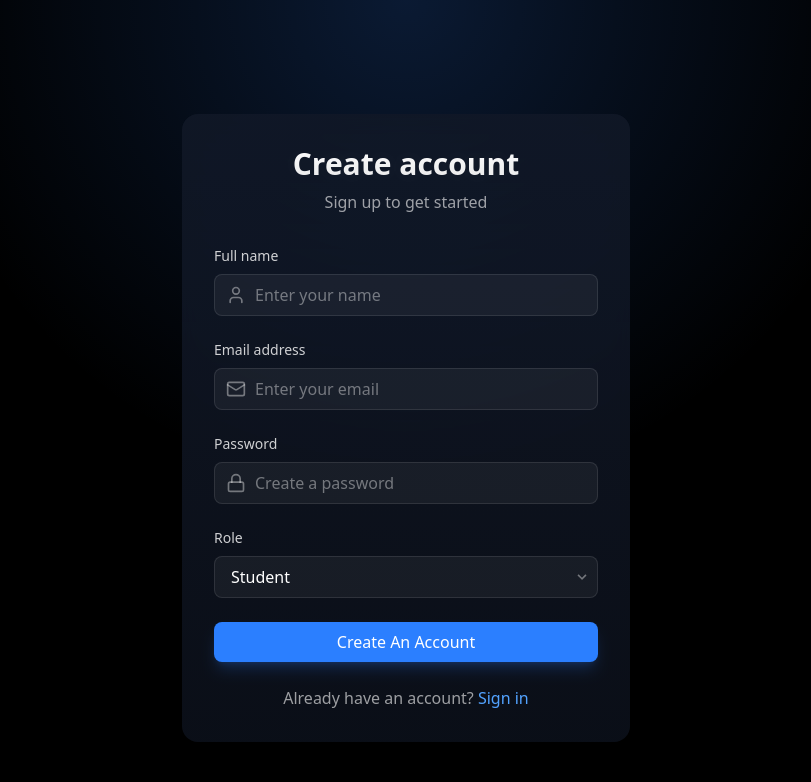
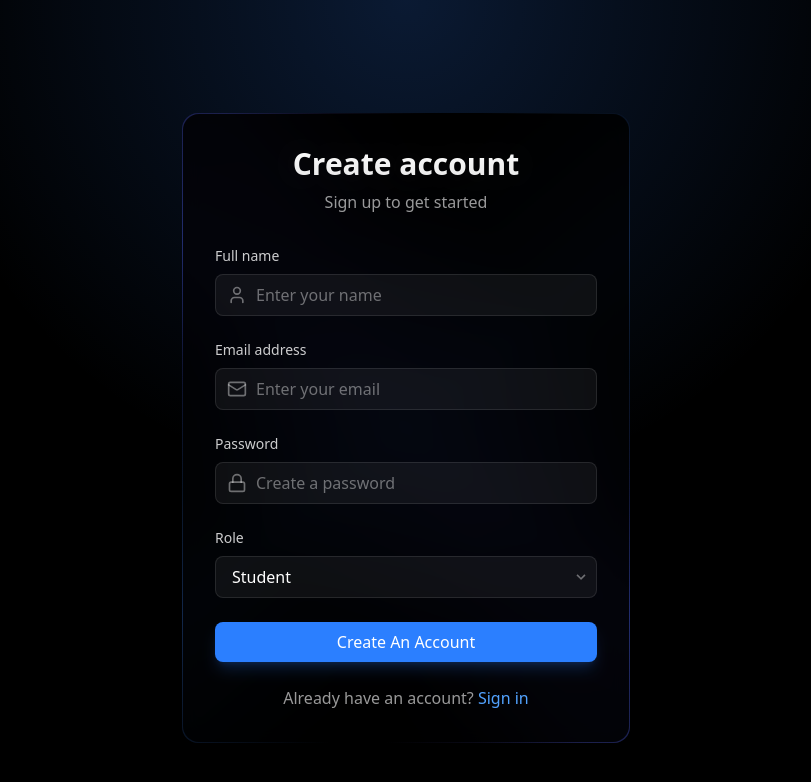
Before and after one commit to GauRav-sINGh123/NextGig, a React (Vite) app in the folder frontend/: page /signup in a window 1280 px wide. Shown: the top 782 px of the page, without its empty margins (234-1045 px from the left). Built offline with nearby package versions, Linux system fonts and the light colour scheme.

Commit message:
Signup Ui fixed

```diff
--- a/frontend/src/pages/Signup.tsx
+++ b/frontend/src/pages/Signup.tsx
@@ -7,6 +7,7 @@ import { useForm } from 'react-hook-form';
 import { zodResolver } from '@hookform/resolvers/zod';
 import { toast } from 'sonner';
 import axios from 'axios';
+import { AnimatedGradientBorder } from '../components';
 
 type SignupFormInputs = z.infer<typeof signupSchema>;
 export default function Signup() {
@@ -34,11 +35,12 @@ export default function Signup() {
   return (
     <div className="min-h-screen auth-gradient flex items-center justify-center px-4">
       <div className="w-full max-w-md mt-14">
+        <AnimatedGradientBorder>
         <motion.div
           initial={{ opacity: 0, y: 20 }}
           animate={{ opacity: 1, y: 0 }}
           transition={{ duration: 0.5 }}
-          className="card-gradient rounded-2xl p-8"
+          className="rounded-2xl p-8"
         >
           <div className="text-center mb-8">
             <h2 className="text-xl sm:text-3xl font-bold text-gradient mb-2">Create account</h2>
@@ -144,6 +146,7 @@ export default function Signup() {
             </p>
           </div>
         </motion.div>
+        </AnimatedGradientBorder>
       </div>
     </div>
   );
```
